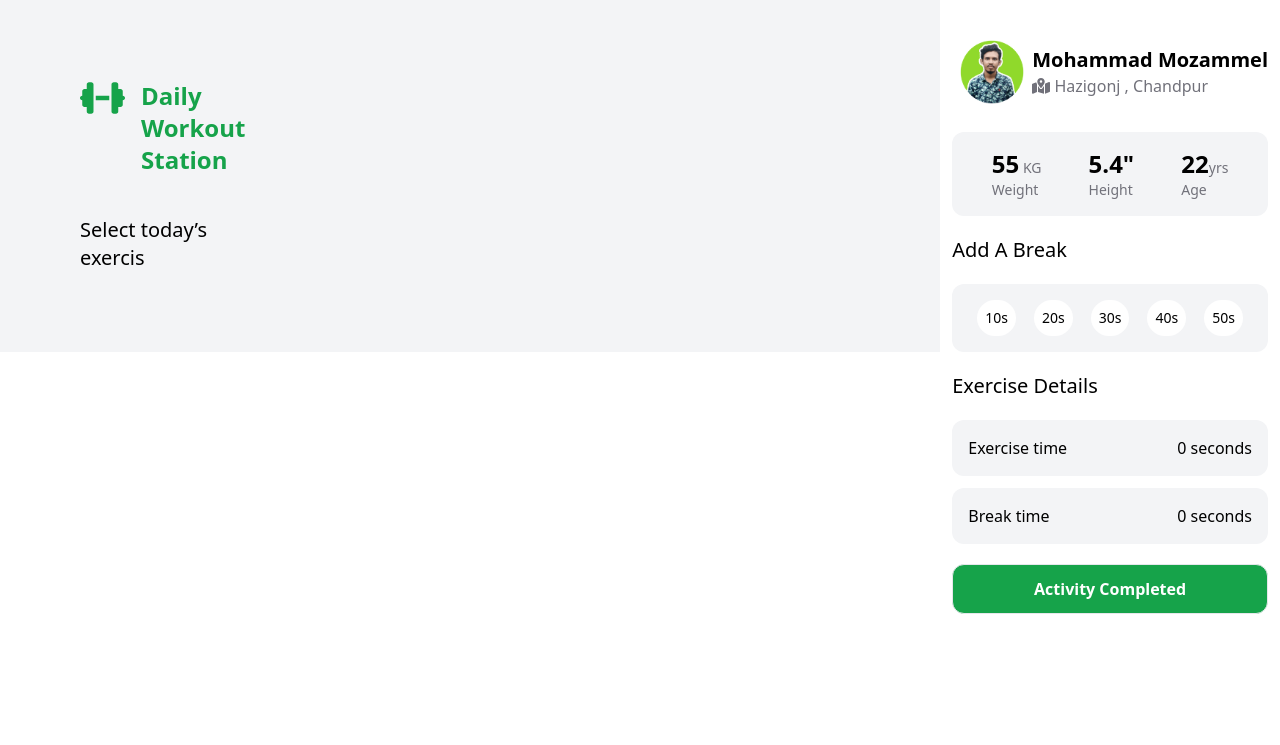
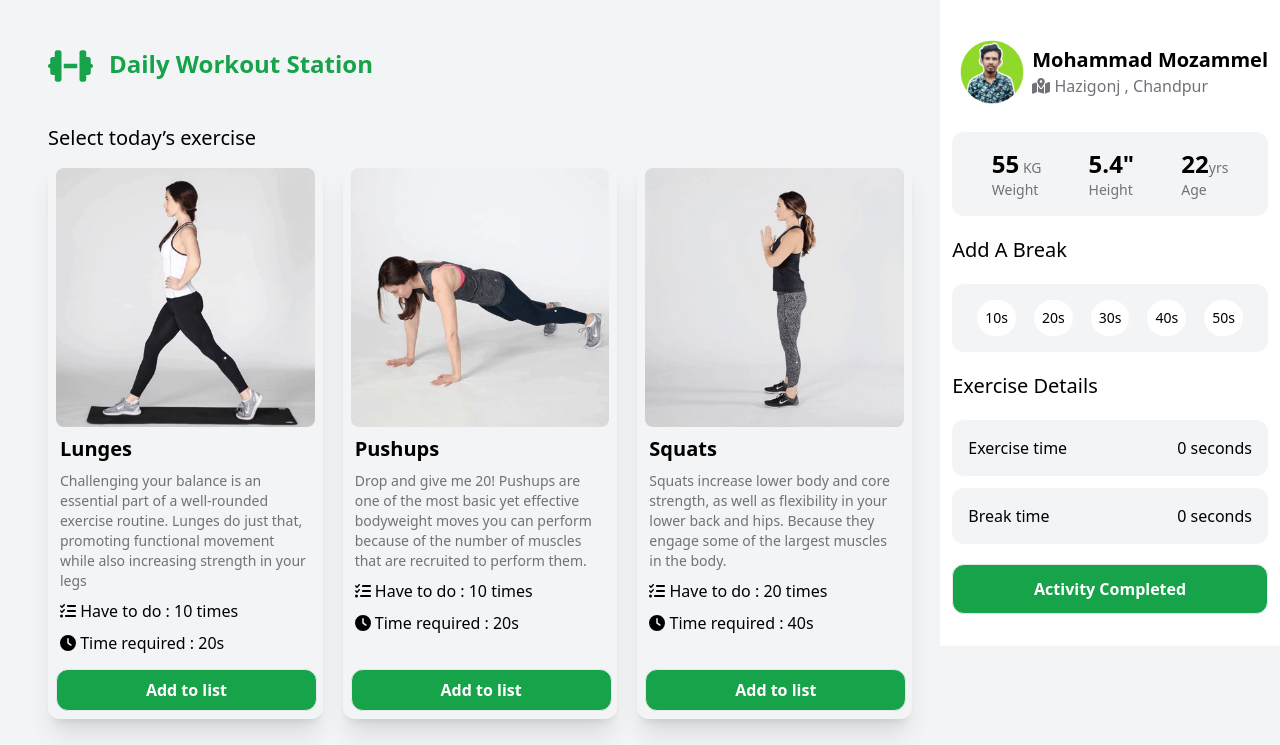
Before and after one commit to mmozammel99/Workout-Station, a React (Create React App) app: page / in a window 1280 px wide. Shown: the top 745 px of the page. Built offline with nearby package versions, Linux system fonts and the light colour scheme.

Commit message:
card add

```diff
--- a/public/Exercises.json
+++ b/public/Exercises.json
@@ -5,7 +5,7 @@
         "description": "Challenging your balance is an essential part of a well-rounded exercise routine. Lunges do just that, promoting functional movement while also increasing strength in your legs ",
         "step": 10,
         "time": 20,
-        "img": "./img/1.gif"
+        "img": "./img/5.gif"
     },
     {
         "id" : "2",
@@ -13,31 +13,31 @@
         "description": "Drop and give me 20! Pushups are one of the most basic yet effective bodyweight moves you can perform because of the number of muscles that are recruited to perform them. ",
         "step": 10,
         "time": 20,
-        "img": "./img/2.gif"
+        "img": "./img/6.gif"
     },
     {
         "id" : "3",
         "name": "Squats",
-        "description": "Squats increase lower body and core strength, as well as flexibility in your lower back and hips. Because they engage some of the largest muscles in the body, they also pack a major punch in terms of calories burned. ",
+        "description": "Squats increase lower body and core strength, as well as flexibility in your lower back and hips. Because they engage some of the largest muscles in the body. ",
         "step": 20,
         "time": 40,
-        "img": "./img/3.gif"
+        "img": "./img/7.gif"
     },
     {
         "id" : "4",
         "name": "Standing overhead dumbbell presses",
-        "description": "Compound exercises, which utilize multiple joints and muscles, are perfect for busy bees as they work several parts of your body at once. A standing overhead press isn’t only one of the best exercises you can do for your shoulders, but it also engages your upper back and core. ",
+        "description": "Compound exercises, which utilize multiple joints and muscles, are perfect for busy bees as they work several parts of your body at once.  ",
         "step": 12,
         "time": 20,
-        "img": "./img/4.gif"
+        "img": "./img/8.gif"
     },
     {
         "id" : "5",
         "name": "Dumbbell rows",
-        "description": "Not only will these make your back look killer in that dress, but dumbbell rows are also another compound exercise that strengthens multiple muscles in your upper body. Choose a moderate-weight dumbbell and ensure that you’re squeezing at the top of the movement. ",
+        "description": "Not only will these make your back look killer in that dress, but dumbbell rows are also another compound exercise that strengthens multiple muscles in your upper body. ",
         "step": 10,
         "time": 20,
-        "img": "./img/5.gif"
+        "img": "./img/9.gif"
     },
     {
         "id" : "6",
@@ -45,7 +45,7 @@
         "description": "This is another exercise that challenges your balance. Single-leg deadlifts require stability and leg strength. Grab a light to moderate dumbbell to complete this move. ",
         "step": 12,
         "time": 20,
-        "img": "./img/5.gif"
+        "img": "./img/10.gif"
     },
     {
         "id" : "7",
@@ -53,15 +53,15 @@
         "description": "An exercise we love to hate, burpees are a super-effective, whole-body move that provides great bang for your buck for cardiovascular endurance and muscle strength.",
         "step": 10,
         "time": 20,
-        "img": "./img/7.gif"
+        "img": "./img/1.gif"
     },
     {
         "id" : "8",
         "name": "Side planks",
-        "description": "A healthy body requires a strong core at its foundation, so don’t neglect core-specific moves like the side plank.Focus on the mind-muscle connection and controlled movements to ensure you’re completing this move effectively.",
+        "description": "A healthy body requires a strong core at its foundation, so don’t neglect core-specific moves like the side plank.controlled movements to ensure you’re completing this move effectively.",
         "step": 15,
         "time": 25,
-        "img": "./img/8.gif"
+        "img": "./img/2.gif"
     },
     {
         "id" : "9",
@@ -69,7 +69,7 @@
         "description": "Planks are an effective way to target both your abdominal muscles and your whole body. Planking stabilizes your core without straining your back the way situps or crunches might. ",
         "step": 10,
         "time": 20,
-        "img": "./img/9.gif"
+        "img": "./img/3.gif"
     },
     {
         "id" : "10",
@@ -77,7 +77,7 @@
         "description": "The glute bridge effectively works your entire posterior chain, which isn’t only good for you, but it’ll make your booty look perkier, too. ",
         "step": 10,
         "time": 20,
-        "img": "./img/10.gif"
+        "img": "./img/4.gif"
     }
 
 ]
--- a/src/App.js
+++ b/src/App.js
@@ -1,3 +1,4 @@
+import Exercise from "./Component/Exercise/Exercise";
 import Header from "./Component/Header/Header";
 import Sidebar from "./Component/Sidebar/Sidebar";
 
@@ -5,8 +6,9 @@ import Sidebar from "./Component/Sidebar/Sidebar";
 function App() {
   return (
     <div className=" grid grid-cols-4 bg-gray-100">
-      <div>
+      <div className="col-span-3">
         <Header></Header>
+        <Exercise></Exercise>
 
       </div>
       <Sidebar></Sidebar>
--- /dev/null
+++ b/src/Component/Card/Card.js
@@ -0,0 +1,26 @@
+import { faClock, faListCheck } from '@fortawesome/free-solid-svg-icons';
+import { FontAwesomeIcon } from '@fortawesome/react-fontawesome';
+import React from 'react';
+
+const Card = (props) => {
+    const { name, img, description, step, time } = props.exercise;
+    return (
+        <div className="card card-compact w-70  bg-base-100 shadow-xl relative rounded-xl pb-16">
+            <img className='rounded-2xl p-2' src={img} alt="" />
+            <div className="card-body px-3">
+                <h3 className="card-title text-xl font-bold pb-2">{name}</h3>
+                <p className='text-sm pb-2 text-zinc-500 text-ellipsis'>{description}</p>
+                <p className='pb-2 font-medium'><FontAwesomeIcon icon={faListCheck}></FontAwesomeIcon> Have to do : {step} times </p>
+                <p className='font-medium'> <FontAwesomeIcon icon={faClock}></FontAwesomeIcon> Time required : {time}s</p>
+            </div>
+            <button className='w-[95%] border text-white bg-green-600 font-bold
+                rounded-xl hover:text-green-600 hover:bg-white hover:border-green-600 absolute bottom-0 p-2 m-2'>Add to list</button>
+
+
+
+
+        </div>
+    );
+};
+
+export default Card;
--- /dev/null
+++ b/src/Component/Exercise/Exercise.js
@@ -0,0 +1,25 @@
+import React, { useEffect, useState } from 'react';
+import Card from '../Card/Card';
+
+const Exercise = () => {
+    const [exercises, setExercise] = useState([])
+    useEffect(() => {
+        fetch('exercises.json')
+            .then(res => res.json())
+            .then(data => setExercise(data))
+    }, [])
+    return (
+
+        <div className='grid grid-cols-3 gap-5 mx-12 mt-2'>
+            {
+                exercises.map(exercise => <Card
+                    key={exercise.id}
+                    exercise={exercise}
+                ></Card>)
+            }
+
+        </div>
+    );
+};
+
+export default Exercise;
--- a/src/Component/Header/Header.js
+++ b/src/Component/Header/Header.js
@@ -6,12 +6,12 @@ import { faDumbbell } from '@fortawesome/free-solid-svg-icons'
 
 const Header = () => {
     return (
-        <div className='col-span-3 m-20'>
+        <div className=' mt-12 ml-12'>
             <div className='flex align-middle text-green-600'>
                 <FontAwesomeIcon className='text-4xl pr-4' icon={faDumbbell}></FontAwesomeIcon>
                 <h1 className='text-2xl font-bold'>Daily Workout Station</h1>
             </div>
-            <h3 className='text-xl font-medium mt-10'>Select today’s exercis</h3>
+            <h3 className='text-xl font-medium mt-10'>Select today’s exercise</h3>
 
         </div>
     );
```
Also changed, not shown: src/Component/Card/Card.css (added), src/Component/Exercise/Exercise.css (added).
